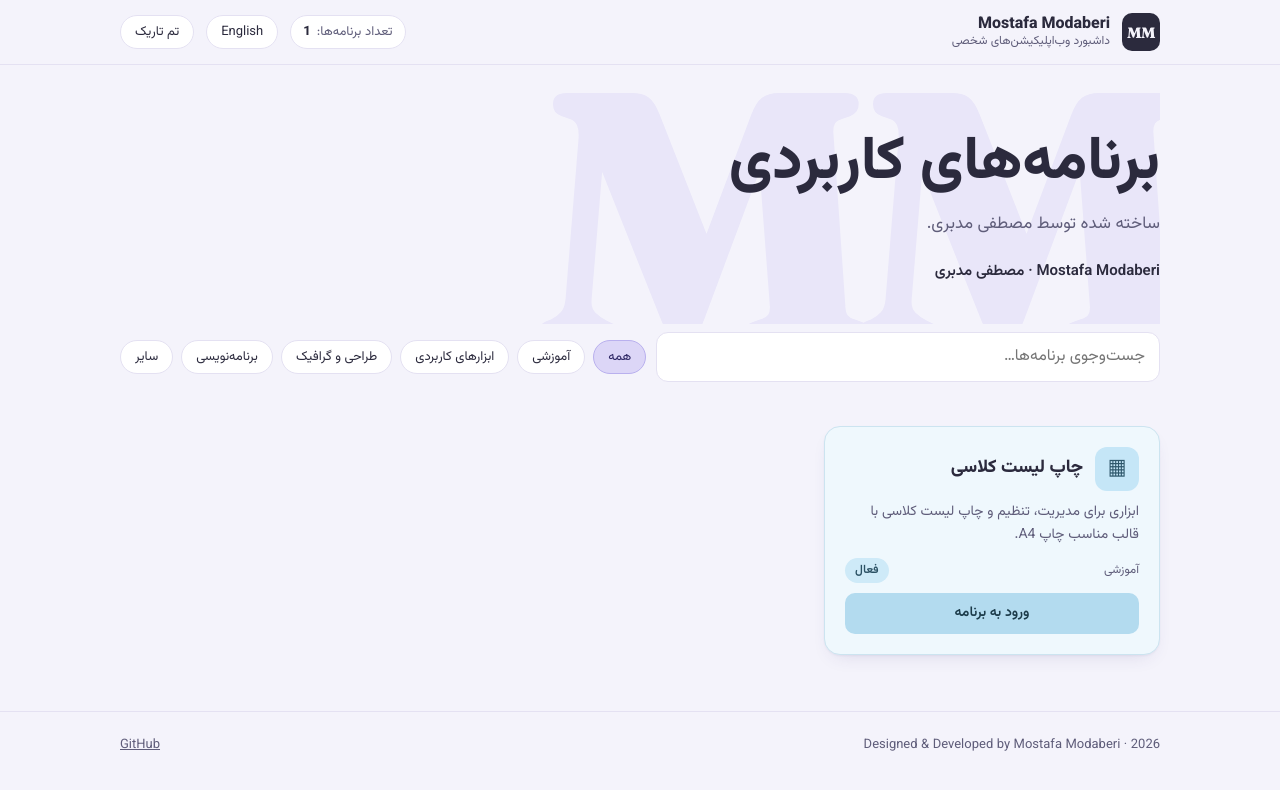
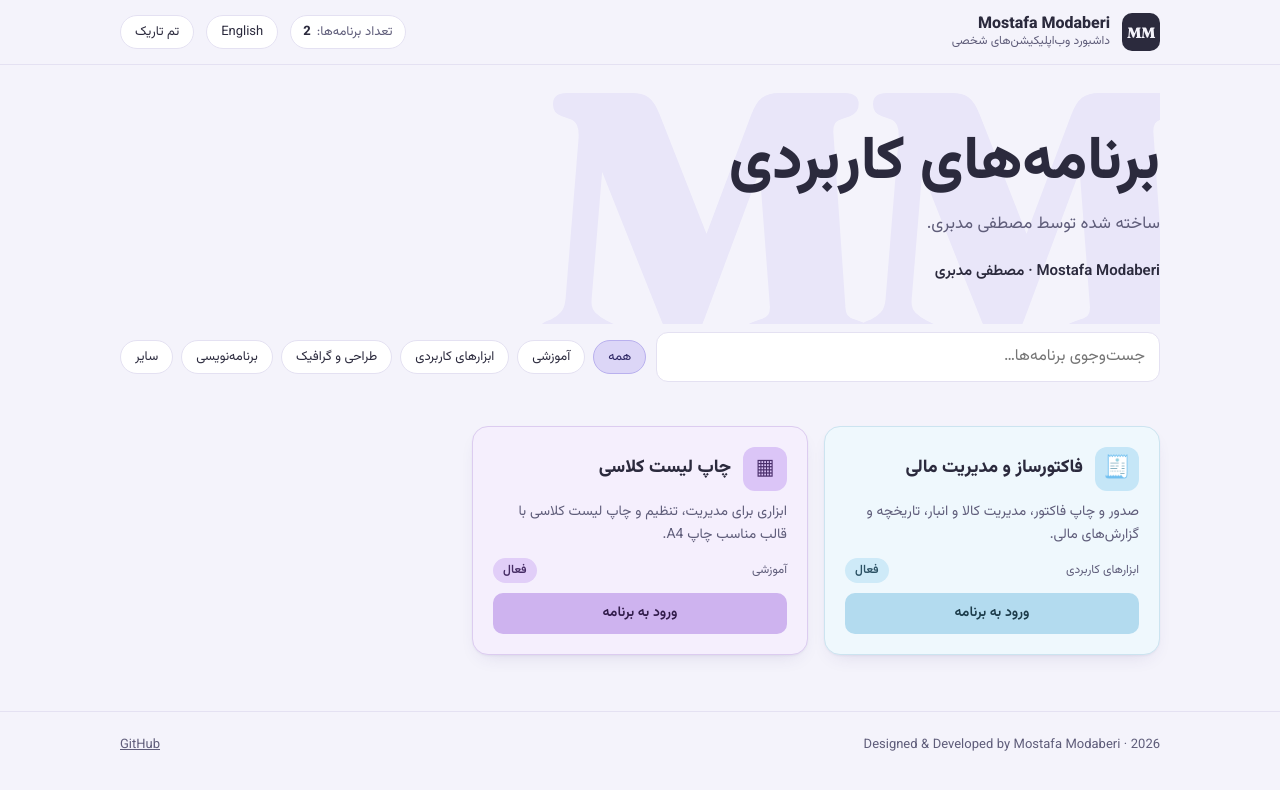
Before and after one commit to Mostafa-Modaberi/webApps, a plain HTML site: page index.html in a window 1280 px wide. Drawn offline with Linux system fonts and the light colour scheme.

Commit message:
Add invoice maker to dashboard

```diff
--- a/index.html
+++ b/index.html
@@ -107,6 +107,18 @@ window.SITE = {
   github: "https://github.com/Mostafa-Modaberi", // e.g. "https://github.com/USERNAME" — footer link stays hidden while empty
   apps: [
     {
+      id: "invoice-maker",
+      path: "apps/invoice-maker/",
+      category: "utility",
+      status: "active",
+      icon: "🧾",
+      name: { fa: "فاکتورساز و مدیریت مالی", en: "Invoice Maker & Finance" },
+      desc: {
+        fa: "صدور و چاپ فاکتور، مدیریت کالا و انبار، تاریخچه و گزارش‌های مالی.",
+        en: "Create and print invoices, manage products and inventory, and review financial reports."
+      }
+    },
+    {
       id: "class-roster",
       path: "apps/class-roster/",
       category: "education",
```
